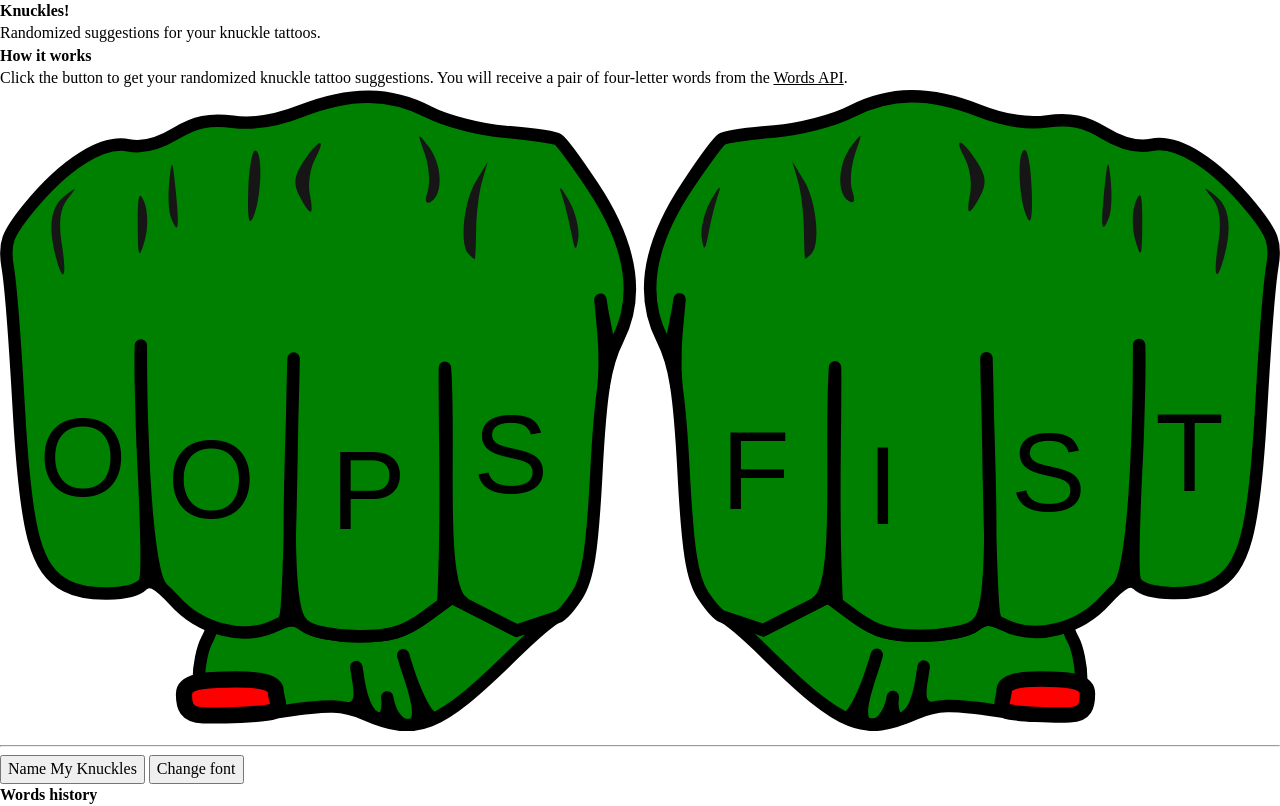
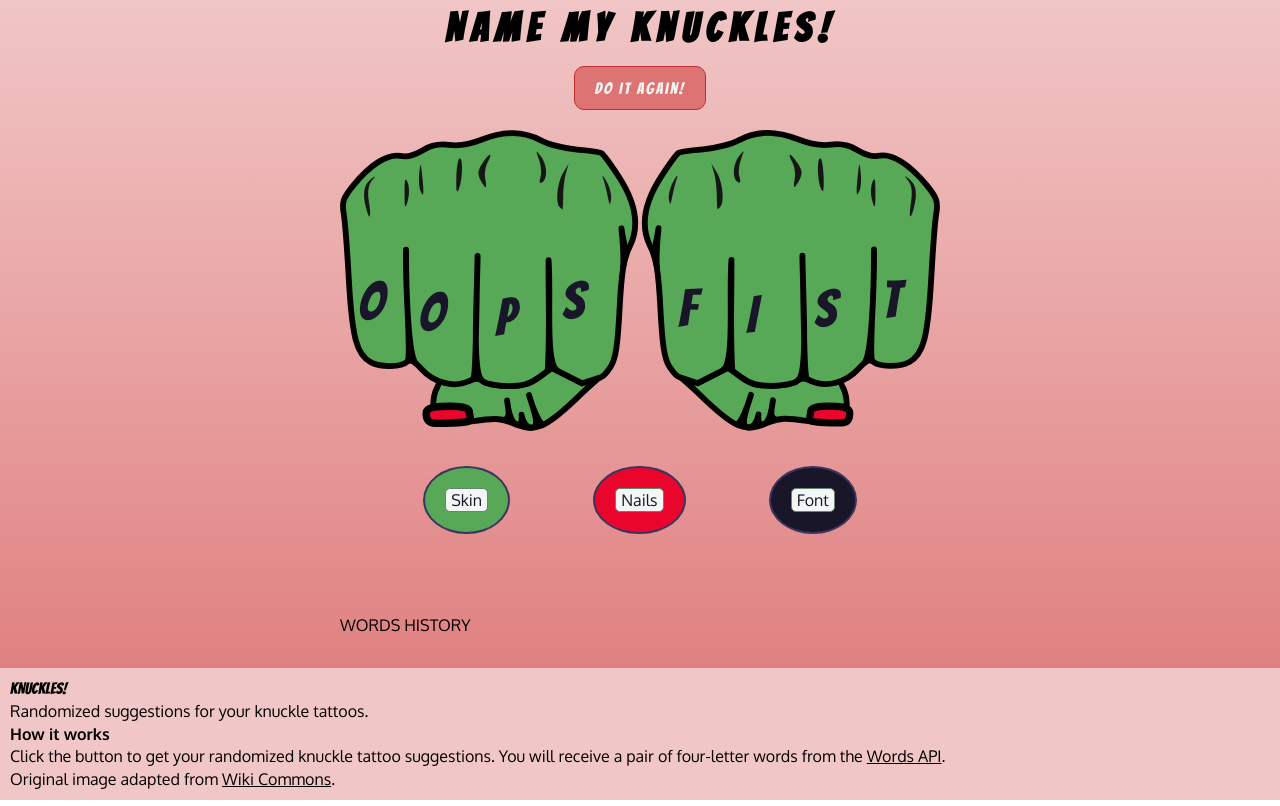
Before and after one commit to novellac/knuckles, a website: page index.html in a window 1280 px wide. Drawn offline with Linux system fonts and the light colour scheme; no server answers; a web font is replaced by a local one.

Commit message:
Start styling the page

```diff
--- a/index.html
+++ b/index.html
@@ -5,18 +5,39 @@
 	<meta charset="UTF-8">
 	<meta name="viewport" content="width=device-width, initial-scale=1.0">
 	<meta http-equiv="X-UA-Compatible" content="ie=edge">
+	<style>
+		@import url('https://fonts.googleapis.com/css?family=Bangers|Barriecito|Miltonian+Tattoo|Mountains+of+Christmas|Permanent+Marker|Press+Start+2P|Rubik+Mono+One&display=swap');
+	</style>
 	<link rel="stylesheet" type="text/css" href="css/styles.css">
 	<title>Knuckles!</title>
 </head>
 
 <body>
-	<h1>Knuckles!</h1>
-	<p>Randomized suggestions for your knuckle tattoos.</p>
-	<h2>How it works</h2>
-	<p>Click the button to get your randomized knuckle tattoo suggestions. You will receive a pair of four-letter words
-		from the <a href="https://www.wordsapi.com/">Words API</a>.</p>
+	<header class="header">
+		<h1 class="header__title font--bangers">Name My Knuckles!</h1>
+		<p class="subtitle sr-only">Randomized suggestions for your knuckle tattoos. Click the button to receive a new
+			suggestion.</p>
+	</header>
+	<main class="main">
+		<!-- <section id="color-options" class="options__panel">
+			<div class="colors__skin options-panel__button">
+				<input type="color" id="skin" name="skin" value="#008000" class="sr-only">
+				<label for="skin">Skin</label>
+			</div>
+			<div class="colors__fingernails options-panel__button">
+				<input type="color" id="fingernails" name="fingernails" value="#ff0000" class="sr-only">
+				<label for="fingernails">Nails</label>
+			</div>
+			<div class="colors__fontColor options-panel__button">
+				<input type="color" id="fontColor" name="fontColor" value="#000000" class="sr-only">
+				<label for="fontColor">Font</label>
+			</div>
+		</section> -->
+		<section id="new-word" class="options__new-word">
+			<button id="getWordsButton" class="new-word__button">Do It Again!</button>
+		</section>
+		<section id="image-output">
 			<div class="fists__wrapper">
-
 				<svg xmlns:dc="http://purl.org/dc/elements/1.1/" xmlns:cc="http://creativecommons.org/ns#"
 					xmlns:rdf="http://www.w3.org/1999/02/22-rdf-syntax-ns#" xmlns:svg="http://www.w3.org/2000/svg"
 					xmlns="http://www.w3.org/2000/svg" xmlns:sodipodi="http://sodipodi.sourceforge.net/DTD/sodipodi-0.dtd"
@@ -152,62 +173,78 @@
 						<text xml:space="preserve"
 							style="font-style:normal;font-weight:normal;font-size:18.0267849px;line-height:1.25;font-family:sans-serif;letter-spacing:0px;word-spacing:0px;fill-opacity:1;stroke:none;stroke-width:0.45066965"
 							x="609.284" y="458.44055" id="finger__text-wrapper--0">
-					<tspan sodipodi:role="line" id="finger__tspan--0" x="609.284" y="458.44055" style="stroke-width:0.45066965"
-						class="letter">O</tspan>
+							<tspan sodipodi:role="line" id="finger__tspan--0" x="609.284" y="458.44055"
+								style="stroke-width:0.45066965" class="letter">O</tspan>
 						</text>
 						<text xml:space="preserve"
 							style="font-style:normal;font-weight:normal;font-size:18.02678299px;line-height:1.25;font-family:sans-serif;letter-spacing:0px;word-spacing:0px;fill-opacity:1;stroke:none;stroke-width:0.45066962"
 							x="629.94232" y="461.92725" id="finger__text-wrapper--1">
-					<tspan sodipodi:role="line" id="finger__tspan--1" x="629.94232" y="461.92725" style="stroke-width:0.45066962"
-						class="letter">O</tspan>
+							<tspan sodipodi:role="line" id="finger__tspan--1" x="629.94232" y="461.92725"
+								style="stroke-width:0.45066962" class="letter">O</tspan>
 						</text>
 						<text xml:space="preserve"
 							style="font-style:normal;font-weight:normal;font-size:18.02678299px;line-height:1.25;font-family:sans-serif;letter-spacing:0px;word-spacing:0px;fill-opacity:1;stroke:none;stroke-width:0.45066962"
 							x="656.19232" y="463.80225" id="finger__text-wrapper--2">
-					<tspan sodipodi:role="line" id="finger__tspan--2" x="656.19232" y="463.80225" style="stroke-width:0.45066962"
-						class="letter">P</tspan>
+							<tspan sodipodi:role="line" id="finger__tspan--2" x="656.19232" y="463.80225"
+								style="stroke-width:0.45066962" class="letter">P</tspan>
 						</text>
 						<text xml:space="preserve"
 							style="font-style:normal;font-weight:normal;font-size:18.02678299px;line-height:1.25;font-family:sans-serif;letter-spacing:0px;word-spacing:0px;fill-opacity:1;stroke:none;stroke-width:0.45066962"
 							x="679.03577" y="457.95538" id="finger__text-wrapper--3">
-					<tspan sodipodi:role="line" id="finger__tspan--3" x="679.03577" y="457.95538" style="stroke-width:0.45066962"
-						class="letter">S</tspan>
+							<tspan sodipodi:role="line" id="finger__tspan--3" x="679.03577" y="457.95538"
+								style="stroke-width:0.45066962" class="letter">S</tspan>
 						</text>
 					</g>
-			<g inkscape:groupmode="layer" id="text-layer--1" inkscape:label="finger-text--right" sodipodi:insensitive="true">
+					<g inkscape:groupmode="layer" id="text-layer--1" inkscape:label="finger-text--right"
+						sodipodi:insensitive="true">
 						<text transform="translate(-602.99347,-393.19589)" xml:space="preserve"
 							style="font-style:normal;font-weight:normal;font-size:18.02678299px;line-height:1.25;font-family:sans-serif;letter-spacing:0px;word-spacing:0px;fill-opacity:1;stroke:none;stroke-width:0.45066962"
 							x="718.87585" y="460.55316" id="finger__text-wrapper--4">
-					<tspan sodipodi:role="line" id="finger__tspan--4" x="718.87585" y="460.55316" style="stroke-width:0.45066962"
-						class="letter">F</tspan>
+							<tspan sodipodi:role="line" id="finger__tspan--4" x="718.87585" y="460.55316"
+								style="stroke-width:0.45066962" class="letter">F</tspan>
 						</text>
 						<text transform="translate(-602.99347,-393.19589)" xml:space="preserve"
 							style="font-style:normal;font-weight:normal;font-size:18.02678299px;line-height:1.25;font-family:sans-serif;letter-spacing:0px;word-spacing:0px;fill-opacity:1;stroke:none;stroke-width:0.45066962"
 							x="742.32031" y="462.90048" id="finger__text-wrapper--5">
-					<tspan sodipodi:role="line" id="finger__tspan--5" x="742.32031" y="462.90048" style="stroke-width:0.45066962"
-						class="letter">I</tspan>
+							<tspan sodipodi:role="line" id="finger__tspan--5" x="742.32031" y="462.90048"
+								style="stroke-width:0.45066962" class="letter">I</tspan>
 						</text>
 						<text transform="translate(-602.99347,-393.19589)" xml:space="preserve"
 							style="font-style:normal;font-weight:normal;font-size:18.02678299px;line-height:1.25;font-family:sans-serif;letter-spacing:0px;word-spacing:0px;fill-opacity:1;stroke:none;stroke-width:0.45066962"
 							x="765.4071" y="460.81796" id="finger__text-wrapper--6">
-					<tspan sodipodi:role="line" id="finger__tspan--6" x="765.4071" y="460.81796" style="stroke-width:0.45066962"
-						class="letter">S</tspan>
+							<tspan sodipodi:role="line" id="finger__tspan--6" x="765.4071" y="460.81796"
+								style="stroke-width:0.45066962" class="letter">S</tspan>
 						</text>
 						<text transform="translate(-602.99347,-393.19589)" xml:space="preserve"
 							style="font-style:normal;font-weight:normal;font-size:18.02678299px;line-height:1.25;font-family:sans-serif;letter-spacing:0px;word-spacing:0px;fill-opacity:1;stroke:none;stroke-width:0.45066962"
 							x="788.6156" y="457.58322" id="finger__text-wrapper--7">
-					<tspan sodipodi:role="line" id="finger__tspan--7" x="788.6156" y="457.58322" style="stroke-width:0.45066962"
-						class="letter">T</tspan>
+							<tspan sodipodi:role="line" id="finger__tspan--7" x="788.6156" y="457.58322"
+								style="stroke-width:0.45066962" class="letter">T</tspan>
 						</text>
 					</g>
 				</svg>
+			</div>
+		</section>
+		<section id="color-options" class="options__panel">
+			<h3 class="options-panel__title sr-only">Control Stuff</h3>
+			<div class="colors__skin options-panel__button">
+				<input type="color" id="skin" name="skin" value="#008000" class="sr-only">
+				<label for="skin">Skin</label>
+			</div>
+			<div class="colors__fingernails options-panel__button">
+				<input type="color" id="fingernails" name="fingernails" value="#ff0000" class="sr-only">
+				<label for="fingernails">Nails</label>
+			</div>
+			<div class="colors__fontColor options-panel__button">
+				<input type="color" id="fontColor" name="fontColor" value="#000000" class="sr-only">
+				<label for="fontColor">Font</label>
+			</div>
+		</section>
+		<section id="definition-output">
+			<!-- This is where the current word definitions will live. -->
+		</section>
 
-	</div>
-
-	<hr>
-	<button id="getWordsButton">Name My Knuckles</button>
-	<button id="changeFontButton">Change font</button>
-	<div id="outputHistory">
+		<section id="outputHistory" class="history__tags">
 			<h3>Words history</h3>
 			<!--
 		HTML here will be output by JS.
@@ -217,9 +254,21 @@
 				<span class="row__cell">word2</span>
 				<div>
 				-->
-	</div>
+		</section>
+	</main>
 
+	<footer class="footer">
+		<h3 class="font--bangers">Knuckles!</h2>
+			<p>Randomized suggestions for your knuckle tattoos.</p>
+			<h2>How it works</h2>
+			<p>Click the button to get your randomized knuckle tattoo suggestions. You will receive a pair of four-letter
+				words
+				from the <a href="https://www.wordsapi.com/">Words API</a>.</p>
 
+			<p>Original image adapted from <a
+					href="https://commons.wikimedia.org/wiki/File:Human_fist_different_sides.svg">Wiki
+					Commons</a>.</p>
+	</footer>
 
 	<script type="text/javascript" src="script.js"></script>
 </body>
--- a/script.js
+++ b/script.js
@@ -87,10 +87,6 @@
   // Split the string into an array
   fistWord.split("").map((letter, index) => {
     // Replace the default letters in the SVG with our new text.
-    console.log("idx: ", index, "letter: ", letter);
-    if (svg.getElementById(`finger__tspan--${index}`).textContent == null) {
-      console.error("something errored!", letter);
-    }
     svg.getElementById(`finger__tspan--${index}`).textContent = letter;
   });
 };
--- a/scss/base/_fonts.scss
+++ b/scss/base/_fonts.scss
@@ -0,0 +1,8 @@
+@import url('https://fonts.googleapis.com/css?family=Bangers|Oxygen:300,400,700&display=swap');
+
+$bangers: 'Bangers',
+cursive,
+sans-serif;
+
+$sans-serif: 'Oxygen',
+sans-serif;
--- a/scss/base/_reset.scss
+++ b/scss/base/_reset.scss
@@ -1,6 +1,6 @@
 /* ***********************************
  *
- *    Ire's CSS Reset & Base
+ *    Adapted from: Ire's CSS Reset & Base
  *
  * *********************************** */
 
@@ -90,7 +90,7 @@
 }
 
 * {
-    font-family: inherit;
+    font-family: $sans-serif;
     font-size: inherit;
     line-height: inherit;
 }
--- a/scss/base/_typography.scss
+++ b/scss/base/_typography.scss
@@ -0,0 +1,28 @@
+// Classes so we can easily use chosen fonts dynamically
+.font--bangers {
+    font-family: $bangers,
+        cursive,
+        sans-serif;
+}
+
+.font--sans {
+    font-family: 'Oxygen',
+        sans-serif;
+}
+
+h1,
+h2,
+h4 {
+    font-weight: bold;
+}
+
+h3 {
+    font-weight: normal;
+    text-transform: uppercase;
+}
+
+h1 {
+    font-family: $bangers;
+    letter-spacing: 7px;
+    font-size: 4rem;
+}
--- a/scss/components/_buttons.scss
+++ b/scss/components/_buttons.scss
@@ -0,0 +1,72 @@
+.options__panel {
+    display: flex;
+    align-items: center;
+    flex-wrap: wrap;
+    justify-content: space-evenly;
+    margin: 3rem auto 8rem auto;
+}
+
+.options-panel__title {
+    flex-basis: 100%;
+    text-align: center;
+}
+
+.options-panel__button {
+    background-color: lighten($pink, 10%);
+    border: 2px solid $purple;
+    border-radius: 50%;
+    display: flex;
+    padding: 2rem;
+
+    &.colors__skin {
+        background-color: $green-wicked;
+    }
+
+    &.colors__fingernails {
+        background-color: $red;
+    }
+
+    &.colors__fontColor {
+        background-color: $black;
+    }
+
+    label {
+        background-color: $white;
+        border: 1px solid darken($white, 50%);
+        border-radius: 5px;
+        color: $black;
+        padding: 0 .5rem;
+    }
+}
+
+.options__new-word {
+    display: flex;
+    justify-content: center;
+    margin-bottom: 2rem;
+
+    .new-word__button {
+        background-color: $pink;
+        border: 1px solid darken($pink, 20%);
+        color: $white;
+        font-family: $bangers;
+        line-height: normal;
+        letter-spacing: 2px;
+        text-align: inherit;
+        padding: 1.25rem 2rem;
+        border-radius: 10px;
+    }
+}
+
+// Styles common to all buttons, overrides browser defaults
+input[type="color"i] {
+    background-color: buttonface;
+    border-color: rgb(169, 169, 169);
+    border-image: initial;
+    border-radius: 5px;
+    border-style: solid;
+    border-width: 1px;
+    cursor: default;
+    height: 44px;
+    width: 44px;
+    padding: 2px 3px;
+}
--- a/scss/components/_fists.scss
+++ b/scss/components/_fists.scss
@@ -10,8 +10,6 @@
 
 .fists__wrapper {
 	width: 100%;
-	position: relative;
-	// height: 200px;
 
 	svg {
 		width: 100%;
@@ -19,9 +17,14 @@
 }
 
 .skin {
-	fill: green;
+	fill: $green-wicked;
 }
 
 .fingernail {
-	fill: red;
+	fill: $red;
 }
+
+tspan.letter {
+	font-family: $bangers;
+	fill: $black;
+}
--- /dev/null
+++ b/scss/layout/_grid.scss
@@ -0,0 +1,34 @@
+html,
+body {
+    height: 100%;
+}
+
+html {
+    background-image: linear-gradient(lighten($pink, 20%), $pink);
+}
+
+body {
+    display: flex;
+    flex-direction: column;
+}
+
+.main {
+    flex: 1 0 auto;
+    padding: 1rem;
+}
+
+.footer {
+    flex-shrink: 0;
+}
+
+section {
+    max-width: 600px;
+    margin: auto;
+}
+
+
+footer {
+    background-color: lighten($pink, 20%);
+    margin-top: 2rem;
+    padding: 1rem;
+}
--- a/scss/layout/_header.scss
+++ b/scss/layout/_header.scss
@@ -0,0 +1,4 @@
+.header__title {
+    margin: auto;
+    text-align: center;
+}
--- a/scss/main.scss
+++ b/scss/main.scss
@@ -13,8 +13,10 @@
 
 // 3. Layout-related sections
 @import 'layout/header',
-'layout/footer';
+'layout/footer',
+'layout/grid';
 
 // 4. Components
 @import 'components/buttons',
-'components/fists';
+'components/fists',
+'components/tags';
```
Also changed, not shown: scss/abstracts/_variables.scss (+9 -0 lines), scss/components/_tags.scss (added, +23 -0 lines), css/styles.css, 1 other file. Lines whose indentation alone changed are shown as unchanged.
